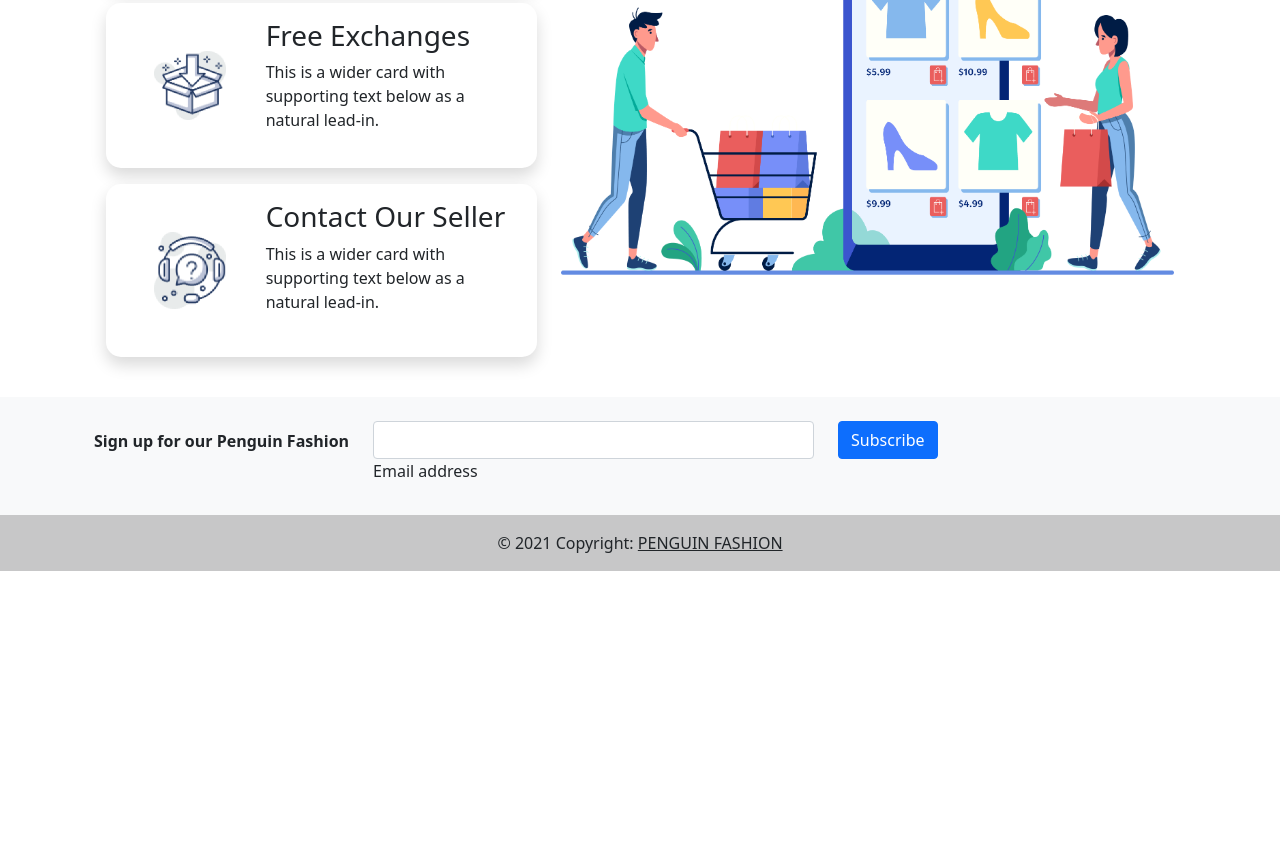
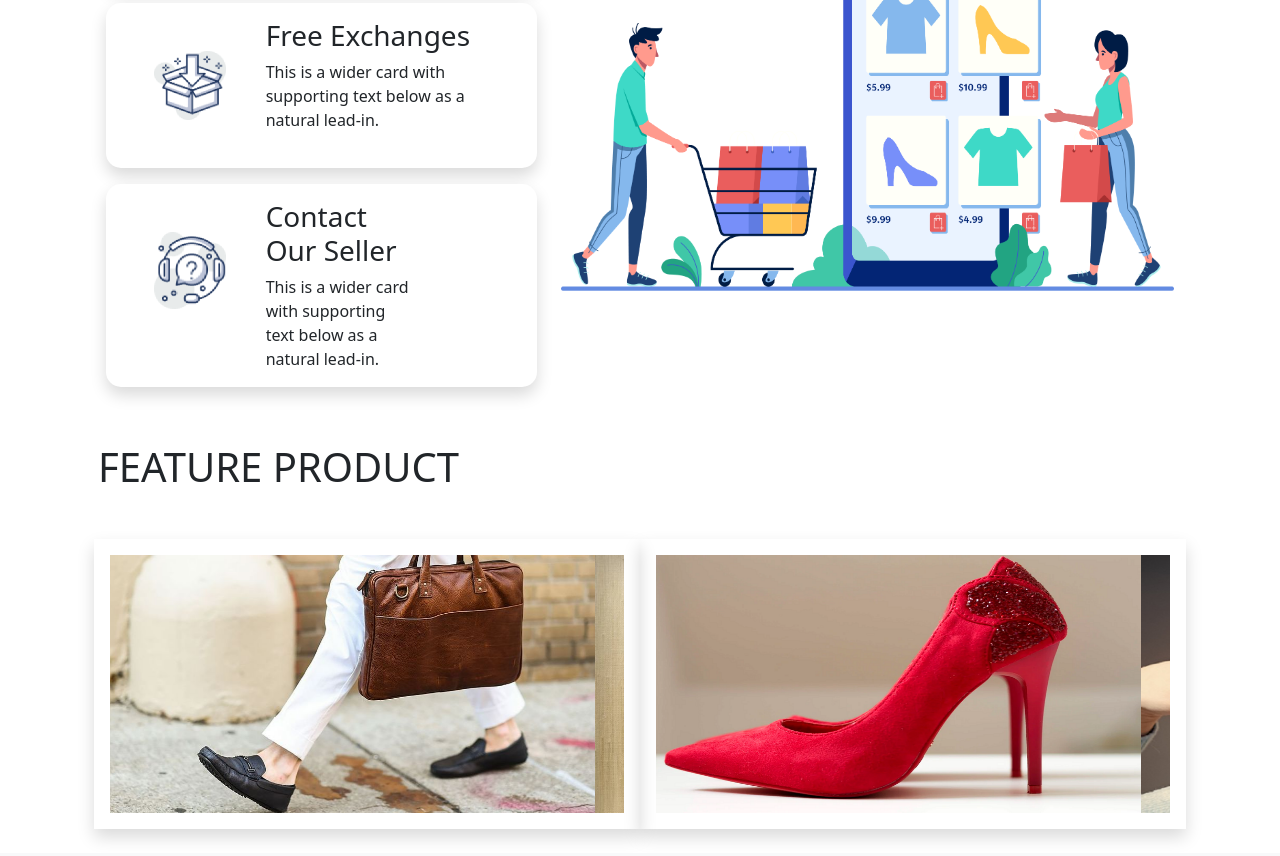
Before and after one commit to Farzana79/responsive-website, a plain HTML site: page index.html in a window 1280 px wide. Shown: the part 2295-3151 px from the top of the page. Before the commit the page ends 2866 px from the top, so only its background shows below. Drawn offline with nearby package versions, Linux system fonts and the light colour scheme.

Commit message:
added slide

```diff
--- a/index.html
+++ b/index.html
@@ -10,6 +10,7 @@
 </head>
 <body>
     <main>
+
       <!--first section-->
         <header >
             <section class="first-section ">
@@ -232,7 +233,7 @@
                           <div class="col-md-4">
                             <img class="w-50 m-5  " src="logo/image 14.png" alt="...">
                           </div>
-                          <div class="col-md-8">
+                          <div class="col-md-5">
                             <div class="card-body">
                               <h3 class="card-title font-weight-bold">Contact Our Seller</h3>
                               <p class="card-text">This is a wider card with supporting text below as a natural lead-in.</p>
@@ -254,6 +255,49 @@
 
 
     </main>
+    <!-- slide container -->
+    <section class="container">
+      <h1 class="p-3">FEATURE PRODUCT</h1>
+      <div class="row d-flex align-items-center p-4 m-10">
+      <div class="col-md-6 slide d-flex h-100 shadow p-3">
+        <div id="carouselExampleSlidesOnly" class="carousel slide" data-bs-ride="carousel">
+          <div class="carousel-inner">
+            <div class="carousel-item active">
+              <img src="Image/slide1.jpg" class="d-block w-100" alt="...">
+            </div>
+            <div class="carousel-item">
+              <img src="Image/slide2.jpg" class="d-block w-100" alt="...">
+            </div>
+            <div class="carousel-item">
+              <img src="Image/slide3.jpg" class="d-block w-100" alt="...">
+            </div>
+          </div>
+        </div>
+    </div>
+    <div class="col-md-6 slide d-flex h-100 shadow p-3">
+      <div id="carouselExampleSlidesOnly" class="carousel slide" data-bs-ride="carousel">
+        <div class="carousel-inner">
+          <div class="carousel-item active">
+            <img src="Image/slide6.png" class="d-block w-100" alt="...">
+          </div>
+          <div class="carousel-item">
+            <img src="Image/slide7.jpg" class="d-block w-100" alt="...">
+          </div>
+          <div class="carousel-item">
+            <img src="Image/slide8.jpg" class="d-block w-100" alt="...">
+          </div>
+        </div>
+      </div>
+
+  </div>
+  </div>
+
+    </section>
+
+
+
+
+
 
       <footer class="bg-light text-center text-lg-start">
         <!-- Grid container -->
--- a/style.css
+++ b/style.css
@@ -40,7 +40,3 @@
 
     align-content: center;
 }
-
-.carousel slide .slide{
-
-}s
```
Also changed, not shown: Image/slide1.jpg (added), Image/slide2.jpg (added), Image/slide3.jpg (added), Image/slide4.jpg (added), Image/slide5.jpg (added), Image/slide6.png (added), Image/slide7.jpg (added), Image/slide8.jpg (added).
